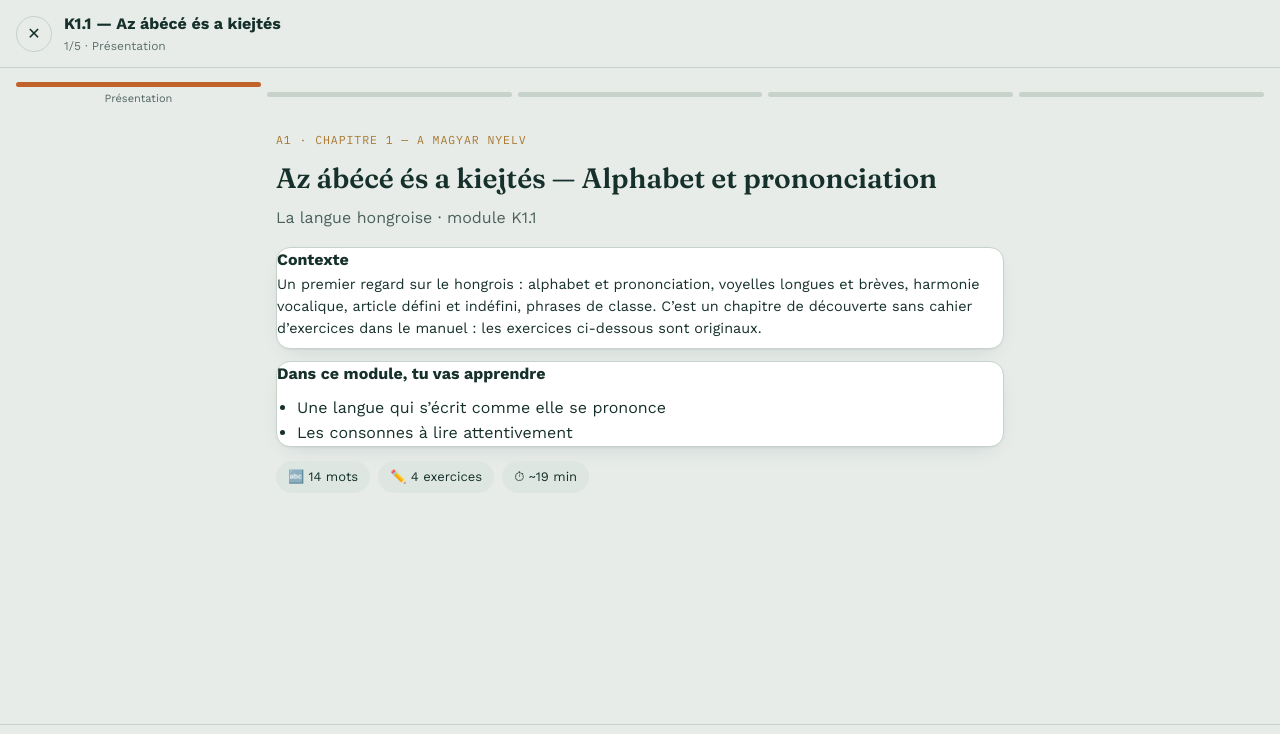
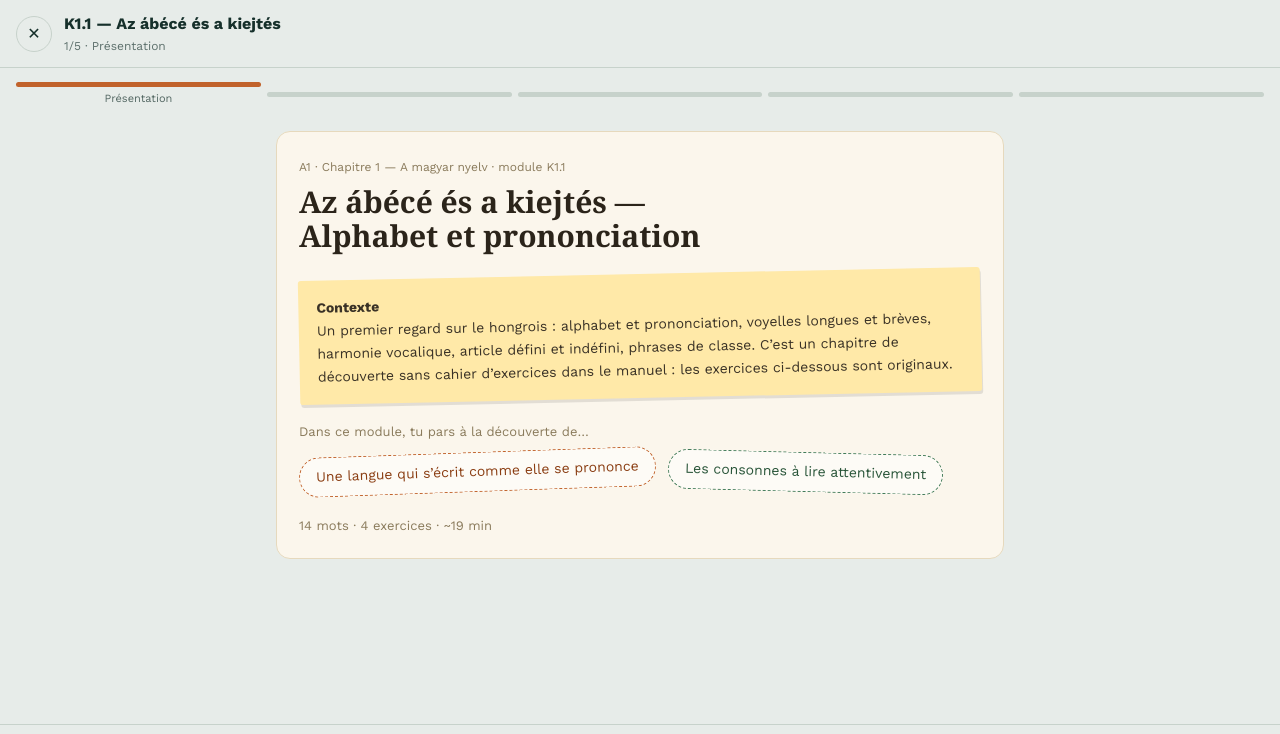
Before and after one commit to malcomvasselle-source/nyelvhid, a website: page index.html in a window 1280 px wide. Both pictures are taken after a click on the element 640 px from the left and 667 px from the top of the page. Shown: the top 734 px of the page. Drawn offline with nearby package versions, Linux system fonts and the light colour scheme.

Commit message:
Parcours: lecteur à pages, modules en livres, carnet de voyage et cartes à retourner

```diff
--- a/css/mk.css
+++ b/css/mk.css
@@ -130,3 +130,41 @@ body.mk-reading{overflow:hidden;}
 
 .mk-rd-nav .btn,.mk-rd-finish{border:1px solid var(--accent);background:var(--accent);color:var(--accent-ink);border-radius:12px;padding:12px 16px;font:inherit;font-weight:600;cursor:pointer;}
 .mk-rd-nav .btn.ghost{background:transparent;color:var(--text);border-color:var(--line);}
+
+/* ===== Livres (modules) ===== */
+.mk-books{display:grid;grid-template-columns:repeat(auto-fill,minmax(150px,1fr));gap:14px;margin-top:14px;perspective:900px;}
+.mk-book{position:relative;aspect-ratio:3/4.2;display:flex;flex-direction:column;text-align:left;padding:16px 14px 12px 22px;border:0;border-radius:5px 12px 12px 5px;color:#fff;font:inherit;cursor:pointer;transform-origin:left center;transition:transform .3s,box-shadow .3s;box-shadow:2px 3px 8px rgba(0,0,0,.18);}
+.mk-book::before{content:"";position:absolute;left:0;top:0;bottom:0;width:9px;background:rgba(0,0,0,.2);border-radius:5px 0 0 5px;}
+.mk-book::after{content:"";position:absolute;right:0;top:6px;bottom:6px;width:3px;background:repeating-linear-gradient(rgba(255,255,255,.35) 0 2px,transparent 2px 5px);border-radius:0 3px 3px 0;}
+.mk-book:hover,.mk-book:focus-visible{transform:rotateY(-16deg) translateY(-4px);box-shadow:8px 10px 18px rgba(0,0,0,.25);}
+.mk-book-num{font-family:Georgia,serif;font-size:34px;line-height:1;}
+.mk-book-title{margin-top:10px;font-weight:600;font-size:14px;line-height:1.25;}
+.mk-book-sub{margin-top:4px;font-size:11px;opacity:.85;}
+.mk-book-bar{margin-top:auto;height:4px;background:rgba(255,255,255,.3);border-radius:2px;overflow:hidden;}
+.mk-book-bar i{display:block;height:100%;background:#fff;}
+.mk-book-state{margin-top:6px;font-size:11px;font-weight:600;}
+.mk-book.c0{background:#2F5D62;}.mk-book.c1{background:#C1622B;}.mk-book.c2{background:#3F7A57;}.mk-book.c3{background:#6B4E7A;}.mk-book.c4{background:#8A6A2A;}
+.mk-book.done{filter:saturate(.85);}
+@media (prefers-reduced-motion:reduce){.mk-book{transition:none;}}
+
+/* ===== Carnet de voyage ===== */
+.mk-journal{background:#FBF6EC;border:1px solid #E6D9BD;border-radius:14px;padding:26px 22px 22px;color:#3a3226;}
+.mk-j-tag{font-size:12px;color:#8a7b5c;margin:0 0 8px;}
+.mk-j-title{font-family:Georgia,serif;font-size:30px;line-height:1.15;margin:0 0 20px;color:#2b241a;font-weight:600;}
+.mk-j-sub{font-size:13px;color:var(--text-muted);margin:0 0 10px;}
+.mk-journal .mk-j-sub{color:#8a7b5c;}
+.mk-postit{background:#FFE9A8;color:#3a3226;padding:16px 18px;border-radius:3px;transform:rotate(-1.2deg);font-size:14px;line-height:1.65;margin:0 0 24px;box-shadow:1px 3px 0 rgba(0,0,0,.1);}
+.mk-stickers{display:flex;flex-wrap:wrap;gap:12px;margin-bottom:24px;}
+.mk-sticker{padding:8px 16px;border-radius:99px;font-size:14px;border:1.5px dashed;background:rgba(255,255,255,.5);}
+.mk-sticker.s0{border-color:#C1622B;color:#8a3d12;}.mk-sticker.s1{border-color:#3F7A57;color:#285438;}.mk-sticker.s2{border-color:#6B4E7A;color:#4a3356;}.mk-sticker.s3{border-color:#2F5D62;color:#1d3d41;}
+.mk-j-meta{font-size:13px;color:#8a7b5c;margin:0;}
+.mk-flips{display:grid;grid-template-columns:repeat(auto-fill,minmax(220px,1fr));gap:14px;perspective:900px;}
+.mk-flip{all:unset;box-sizing:border-box;cursor:pointer;display:block;height:104px;}
+.mk-flip-in{position:relative;display:block;width:100%;height:100%;transition:transform .5s;transform-style:preserve-3d;}
+.mk-flip.on .mk-flip-in{transform:rotateY(180deg);}
+.mk-flip-f,.mk-flip-b{position:absolute;inset:0;display:flex;align-items:center;justify-content:center;text-align:center;padding:12px 14px;border-radius:14px;backface-visibility:hidden;font-size:15px;line-height:1.4;}
+.mk-flip-f{background:var(--surface);border:1px solid var(--line);color:var(--text);}
+.mk-flip.v .mk-flip-f{font-size:20px;}
+.mk-flip-b{background:var(--success);color:#fff;transform:rotateY(180deg);}
+.mk-flip:focus-visible .mk-flip-f{outline:2px solid var(--accent);}
+@media (prefers-reduced-motion:reduce){.mk-flip-in{transition:none;}}
--- a/js/mk-app.js
+++ b/js/mk-app.js
@@ -312,13 +312,15 @@ function mkRenderParcours(){
             <span class="academy-caret">▸</span></div>
           <div class="academy-body"><div class="academy-body-inner">
             <p class="lede mk-body">${mkEsc(c.intro)}</p>
-            <div class="mk-cards">${c.modules.map(id => {
-              const m = mkModule(id);
-              return `<button class="mk-card ${mkState.mods[m.id] ? 'done' : ''}" data-open="${m.id}">
-                <span class="mk-card-num">${mkEsc(m.num)}</span>
-                <b>${mkEsc(m.title.split(' — ')[0])}</b>
-                <span class="mk-card-sub">${mkEsc(m.title.split(' — ')[1] || '')}</span>
-                <span class="mk-card-state">${mkState.mods[m.id] ? '✓ Terminé' : 'Ouvrir ▸'}</span></button>`;
+            <div class="mk-books">${c.modules.map((id, bi) => {
+              const m = mkModule(id), done = !!mkState.mods[m.id];
+              const nw = (m.vocab || []).length, ne = (m.exercises || []).reduce((n, x) => n + ((x.items || []).length), 0);
+              return `<button class="mk-book c${bi % 5} ${done ? 'done' : ''}" data-open="${m.id}">
+                <span class="mk-book-num">${mkEsc(m.num)}</span>
+                <span class="mk-book-title">${mkEsc(m.title.split(' — ')[0])}</span>
+                <span class="mk-book-sub">${nw} mots · ${ne} exercices</span>
+                <span class="mk-book-bar"><i style="width:${done ? 100 : 0}%"></i></span>
+                <span class="mk-book-state">${done ? '✓ Terminé' : 'À faire'}</span></button>`;
             }).join('')}</div>
           </div></div></div>`;
       }).join('')}</div></div>`;
@@ -331,7 +333,7 @@ function mkRenderParcours(){
     const id = h.dataset.chap; mkOpenChaps[id] = !mkOpenChaps[id];
     document.getElementById('mkchap-' + id).classList.toggle('open', mkOpenChaps[id]);
   }));
-  root.querySelectorAll('.mk-card').forEach(c => c.addEventListener('click', () => mkOpenReader(c.dataset.open)));
+  root.querySelectorAll('.mk-book').forEach(c => c.addEventListener('click', () => mkOpenReader(c.dataset.open)));
 }
 /* ============================================================
    LECTEUR DE MODULE (pages à tourner)
@@ -347,17 +349,14 @@ function mkReaderPages(m){
   const nItems = blocks.reduce((n, b) => n + ((b.items || []).length), 0);
   const mins = Math.max(10, Math.round(5 + rules.length * 2 + blocks.length * 3 + vocab.length * 0.3));
   const pages = [];
-  pages.push({key:'intro', label:'Présentation', html: `
-    <p class="eyebrow">${mkEsc(chap ? chap.level + ' · Chapitre ' + chap.num + ' — ' + chap.hu : '')}</p>
-    <h2 class="mk-rd-title">${mkEsc(m.title)}</h2>
-    <p class="lede">${mkEsc(chap ? chap.fr : '')} · module ${mkEsc(m.num)}</p>
-    ${chap && chap.intro ? `<div class="card mk-rd-ctx"><b>Contexte</b><p class="mk-body">${mkEsc(chap.intro)}</p></div>` : ''}
-    ${rules.length ? `<div class="card"><b>Dans ce module, tu vas apprendre</b><ul class="mk-rd-list">${rules.map(r => `<li>${mkEsc(r.title)}</li>`).join('')}</ul></div>` : ''}
-    <div class="mk-rd-meta">
-      ${m.dialogue ? '<span>💬 1 dialogue</span>' : ''}
-      ${vocab.length ? `<span>🔤 ${vocab.length} mots</span>` : ''}
-      ${nItems ? `<span>✏️ ${nItems} exercices</span>` : ''}
-      <span>⏱ ~${mins} min</span></div>`});
+  const tilts = ['-2deg', '1.5deg', '-1deg', '2deg', '-1.5deg'];
+  pages.push({key:'intro', label:'Présentation', html: `<div class="mk-journal">
+    <p class="mk-j-tag">${mkEsc(chap ? chap.level + ' · Chapitre ' + chap.num + ' — ' + chap.hu : '')} · module ${mkEsc(m.num)}</p>
+    <h2 class="mk-j-title">${mkEsc(m.title)}</h2>
+    ${chap && chap.intro ? `<div class="mk-postit"><b>Contexte</b><br>${mkEsc(chap.intro)}</div>` : ''}
+    ${rules.length ? `<p class="mk-j-sub">Dans ce module, tu pars à la découverte de…</p>
+      <div class="mk-stickers">${rules.map((r, i) => `<span class="mk-sticker s${i % 4}" style="transform:rotate(${tilts[i % 5]})">${mkEsc(r.title)}</span>`).join('')}</div>` : ''}
+    <p class="mk-j-meta">${[vocab.length ? vocab.length + ' mots' : '', m.dialogue ? '1 dialogue' : '', nItems ? nItems + ' exercices' : '', '~' + mins + ' min'].filter(Boolean).join(' · ')}</p></div>`});
   if(rules.length || m.personTable){
     const pt = m.personTable;
     pages.push({key:'gram', label:'Grammaire', html: `<h2 class="mk-rd-h">Grammaire</h2>
@@ -371,12 +370,13 @@ function mkReaderPages(m){
   if(vocab.length) pages.push({key:'voc', label:'Vocabulaire', html: `<h2 class="mk-rd-h">Vocabulaire du module</h2>
     <table class="paradigm"><tr><th>hongrois</th><th>français</th></tr>${vocab.map((w, i) =>
       `<tr><td class="hu"><button class="mini-speak" data-id="mk-${m.id}-v${i}" data-say="${mkEsc(w[0])}" title="Écouter">🔊</button> ${mkEsc(w[0])}</td><td>${mkEsc(w[1])}${w[2] ? ` <span class="mk-note">— ${mkEsc(w[2])}</span>` : ''}</td></tr>`).join('')}</table>`});
-  const keys = rules.slice(0, 5).map(r => `<li><b>${mkEsc(r.title)}</b> — ${mkEsc(mkFirstSentence(r.body))}</li>`).join('');
-  const top = vocab.slice(0, 5).map(w => `<span class="mk-rd-chip"><span class="hu">${mkEsc(w[0])}</span> ${mkEsc(w[1])}</span>`).join('');
+  const cards = [];
+  rules.slice(0, 5).forEach(r => cards.push([mkEsc(r.title) + ' ?', mkEsc(mkFirstSentence(r.body)), 'r']));
+  vocab.slice(0, 5).forEach(w => cards.push([`<span class="hu">${mkEsc(w[0])}</span>`, mkEsc(w[1]), 'v']));
   pages.push({key:'end', label:'À retenir', html: `<h2 class="mk-rd-h">À retenir</h2>
-    ${keys ? `<div class="card"><b>Points clés</b><ul class="mk-rd-list">${keys}</ul></div>` : ''}
-    ${top ? `<div class="card"><b>Mots à fixer</b><div class="mk-rd-chips">${top}</div></div>` : ''}
-    <div class="card"><b>Résumé</b><p class="mk-body">Tu as vu ${rules.length} point${rules.length > 1 ? 's' : ''} de grammaire, ${vocab.length} mots${nItems ? ' et ' + nItems + ' exercices' : ''}. Relis les tableaux et refais les exercices ratés avant de passer au module suivant.</p></div>
+    <p class="mk-j-sub">Touche une carte pour la retourner et te tester.</p>
+    <div class="mk-flips">${cards.map(c => `<button class="mk-flip ${c[2]}" type="button"><span class="mk-flip-in"><span class="mk-flip-f">${c[0]}</span><span class="mk-flip-b">${c[1]}</span></span></button>`).join('')}</div>
+    <div class="mk-postit" style="margin-top:20px"><b>Résumé</b><br>${rules.length} point${rules.length > 1 ? 's' : ''} de grammaire, ${vocab.length} mots${nItems ? ' et ' + nItems + ' exercices' : ''}. Refais les exercices ratés avant de passer au module suivant.</div>
     <button class="btn mk-rd-finish">${mkState.mods[m.id] ? '✓ Module terminé — rouvrir plus tard' : 'Terminer le module ✓'}</button>`});
   return pages;
 }
@@ -424,6 +424,7 @@ function mkOpenReader(id){
   el.querySelector('.mk-rd-track').innerHTML = pages.map(p => `<section class="mk-rd-page" data-key="${p.key}"><div class="mk-rd-scroll">${p.html}</div></section>`).join('');
   el.querySelector('.mk-rd-dots').innerHTML = pages.map((p, i) => `<button data-p="${i}" title="${mkEsc(p.label)}"><i></i><span>${mkEsc(p.label)}</span></button>`).join('');
   mkWire(el.querySelector('.mk-rd-track'));
+  el.querySelectorAll('.mk-flip').forEach(f => f.addEventListener('click', () => f.classList.toggle('on')));
   if(m.dialogue) mkRenderDialogue(m);
   const fin = el.querySelector('.mk-rd-finish');
   if(fin) fin.addEventListener('click', () => {
```
